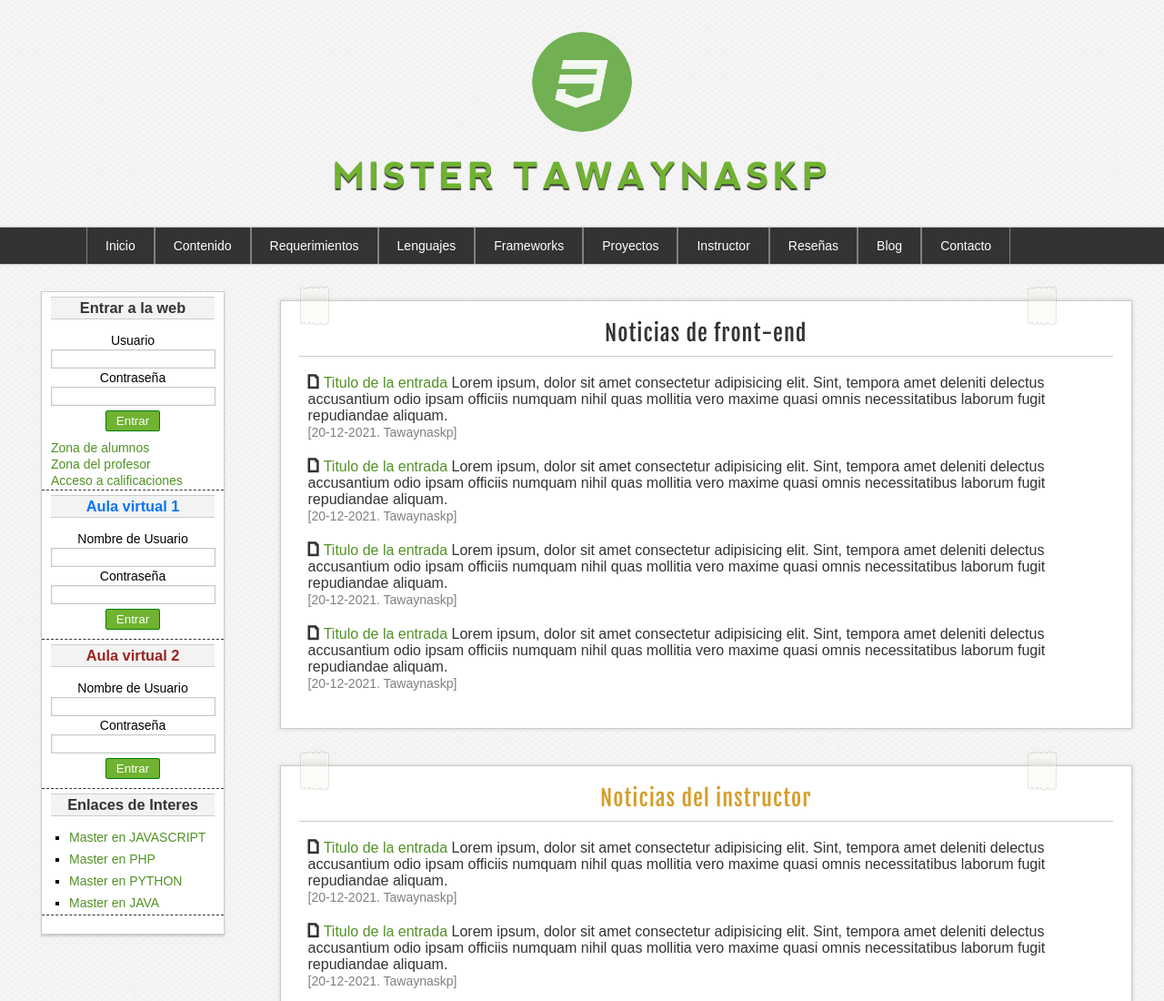
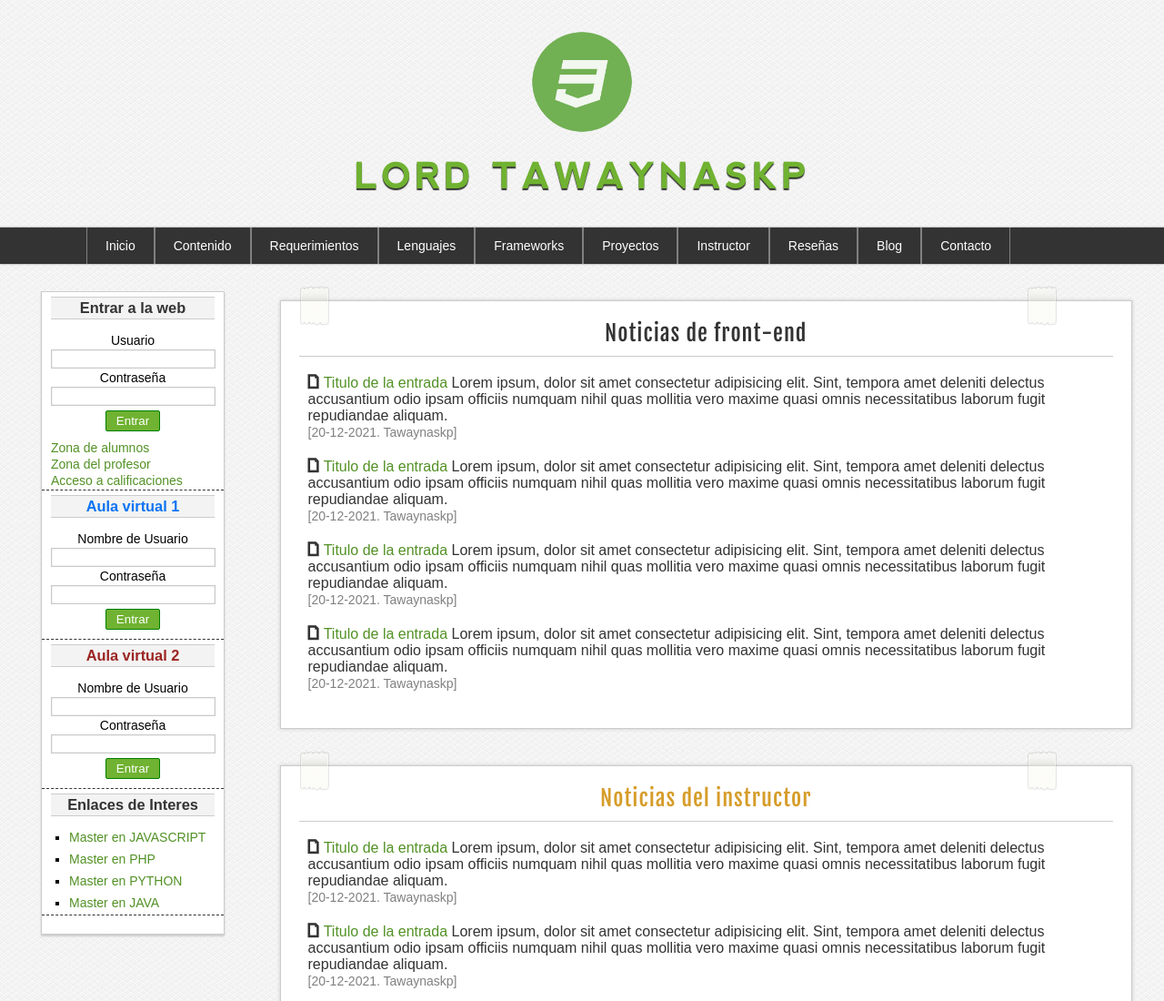
Before and after one commit to aNd12326/WebSite, a plain HTML site: page index.html in a window 1280 px wide. Shown: the top 1100 px of the page at 91% size. Drawn offline with Linux system fonts and the light colour scheme.

Commit message:
Update index.html

```diff
--- a/index.html
+++ b/index.html
@@ -19,7 +19,7 @@
 
         <h1>
             <a href="index.html">
-                Mister Tawaynaskp
+                Lord Tawaynaskp
             </a>
         </h1>
     </header>
```
